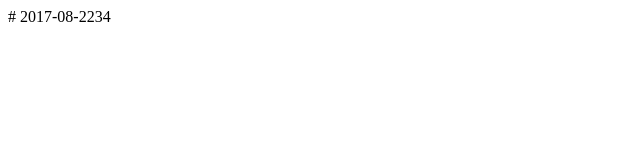
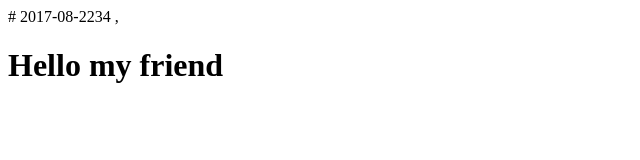
Before and after one commit to hjk7625/2017-08-2234, a plain HTML site: page index.html in a window 1280 px wide. Shown: the whole page, without its empty margins (0-640 px from the left). Drawn offline with Linux system fonts and the light colour scheme.

Commit message:
Update index.html

```diff
--- a/index.html
+++ b/index.html
@@ -1,7 +1,8 @@
 # 2017-08-2234
 <html>
   <head>
-    <title>2-6</title>
+    <title>2-6</title>,
+    <h1>Hello my friend</h1>
 
 
 
```
